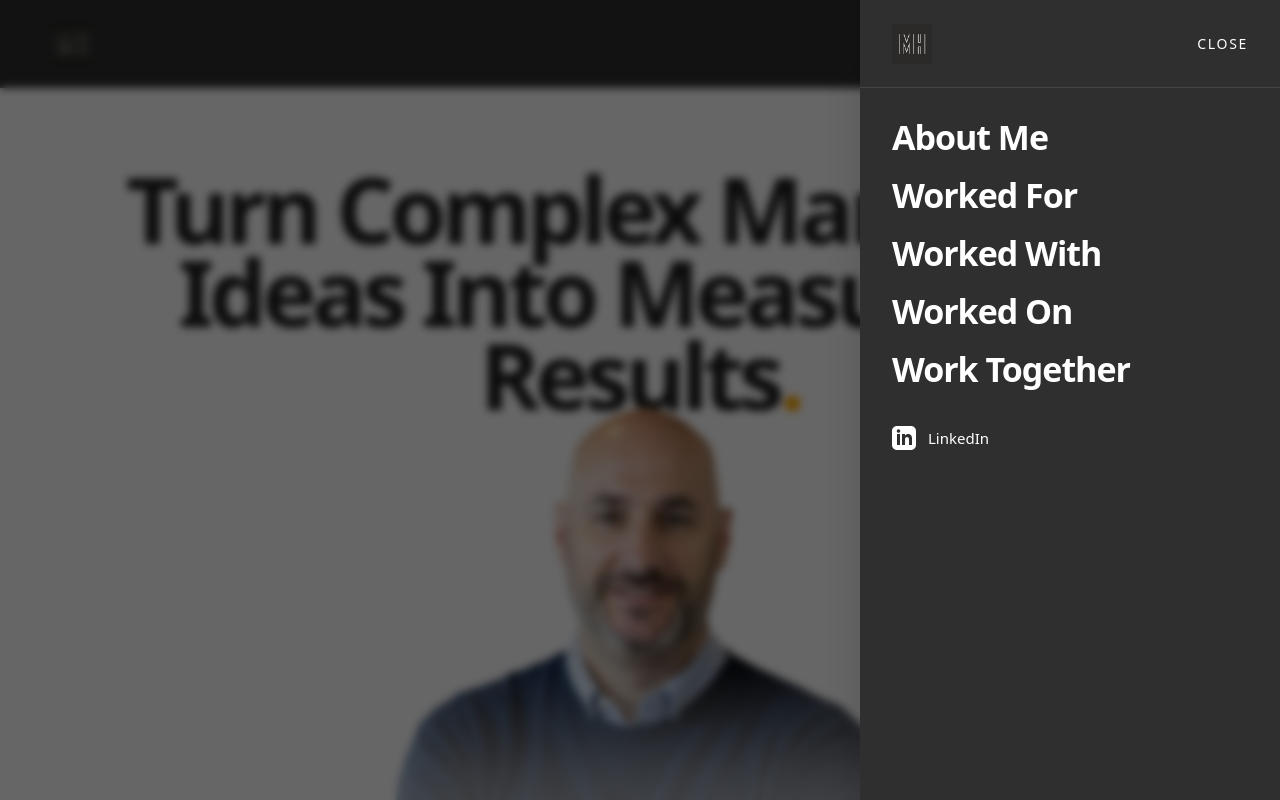
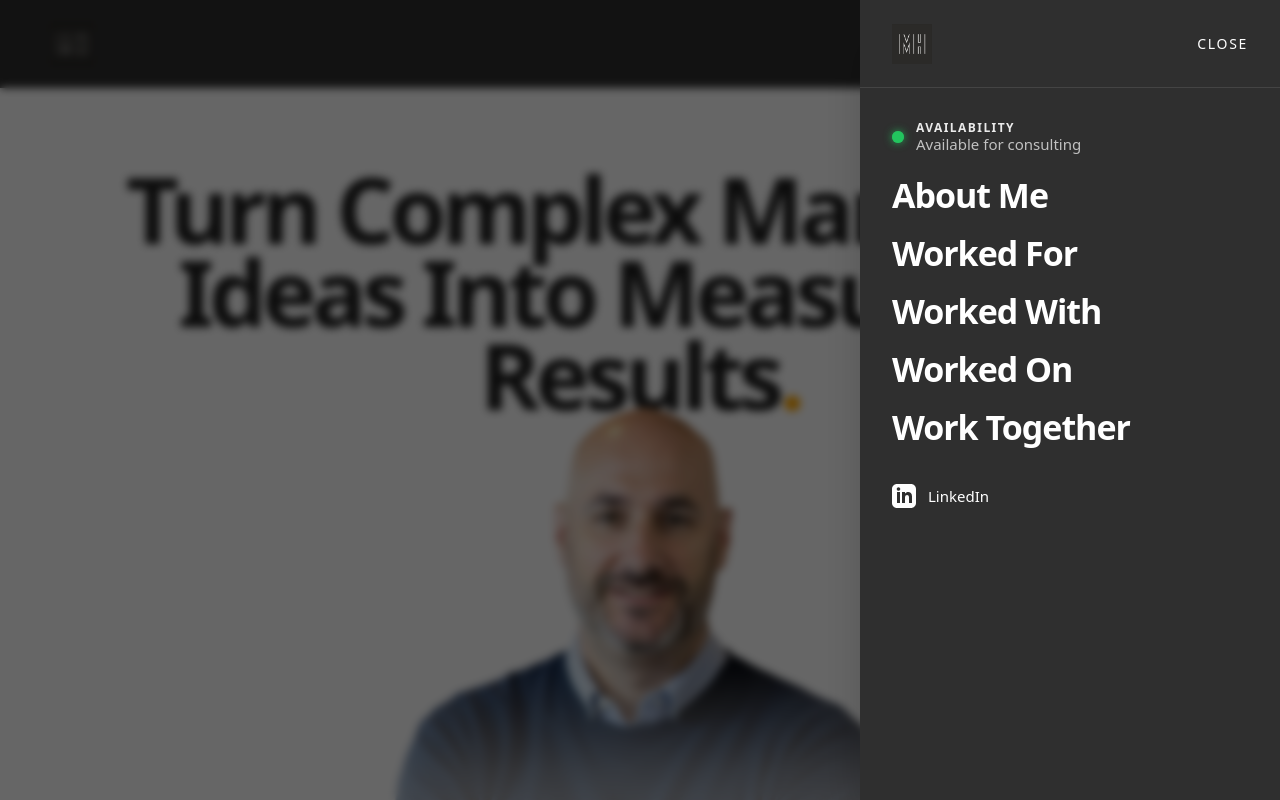
Before and after one commit to mrh1976/mherron, a React (Vite) app: page / in a window 1280 px wide. Both pictures are taken after a click on the button "Toggle menu". Shown: the top 800 px of the page. Built offline with nearby package versions, Linux system fonts and the light colour scheme.

Commit message:
Update Index.tsx

```diff
--- a/client/pages/Index.tsx
+++ b/client/pages/Index.tsx
@@ -480,16 +480,16 @@ export default function Index() {
               </div>
 
               <div className="flex flex-col gap-6 px-6 py-8 sm:px-8">
-                <div className="mb-2 flex items-center gap-3 text-white sm:hidden">
+               <div className="hidden items-center gap-3 text-white sm:flex">
   <span className="relative flex h-3 w-3">
-  <span className="animate-ping absolute inline-flex h-full w-full rounded-full bg-green-400 opacity-60"></span>
-  <span className="relative inline-flex rounded-full h-3 w-3 bg-green-500 shadow-[0_0_6px_rgba(34,197,94,0.9)]"></span>
+    <span className="absolute inline-flex h-full w-full rounded-full bg-green-400 opacity-50 animate-pulse"></span>
+    <span className="relative inline-flex h-3 w-3 rounded-full bg-green-500 shadow-[0_0_8px_rgba(34,197,94,0.8)]"></span>
   </span>
   <div className="leading-tight">
-                    <div className="text-[11px] font-semibold uppercase tracking-[0.12em] text-white/90">
+    <div className="text-[11px] font-semibold uppercase tracking-[0.12em] text-white/90 sm:text-[12px]">
       Availability
     </div>
-                    <div className="text-[14px] font-normal text-white/70">
+    <div className="text-[13px] font-normal text-white/70 sm:text-[15px]">
       Available for consulting
     </div>
   </div>
```
Lines whose indentation alone changed are shown as unchanged.
